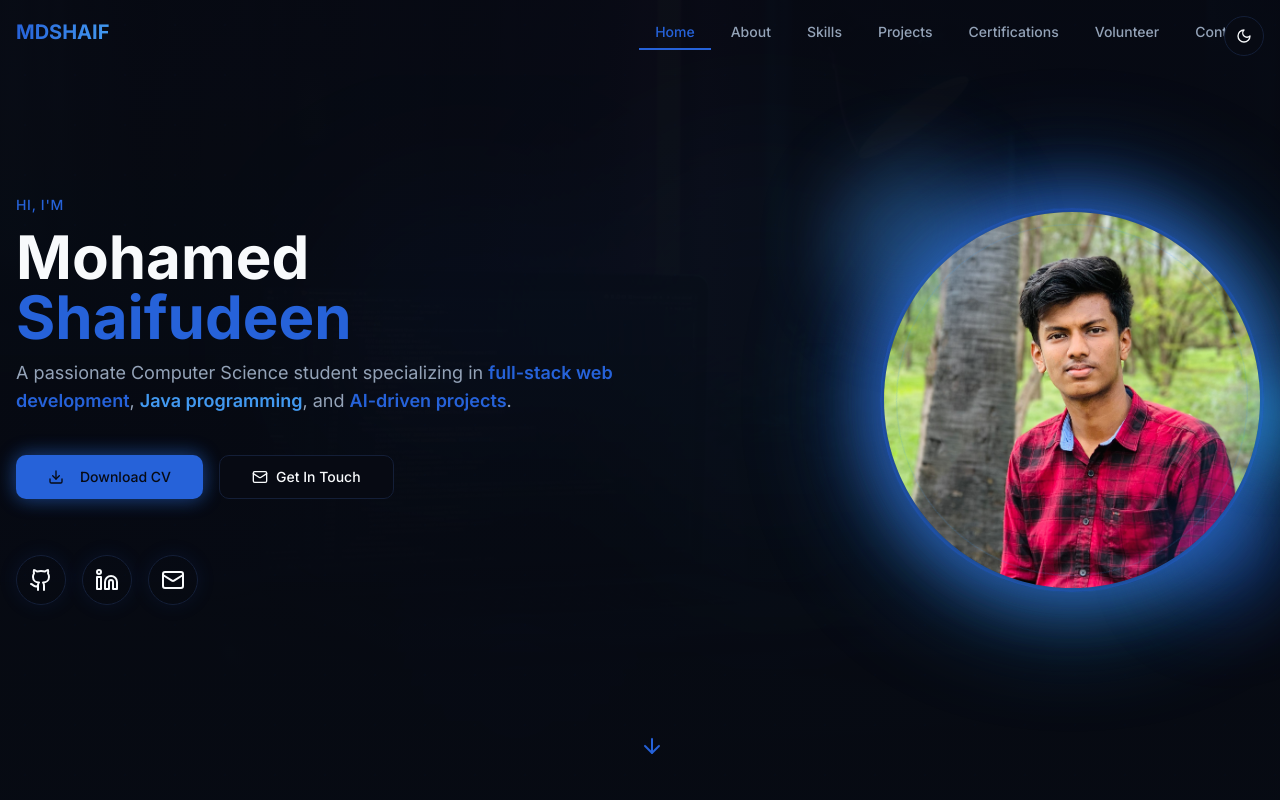
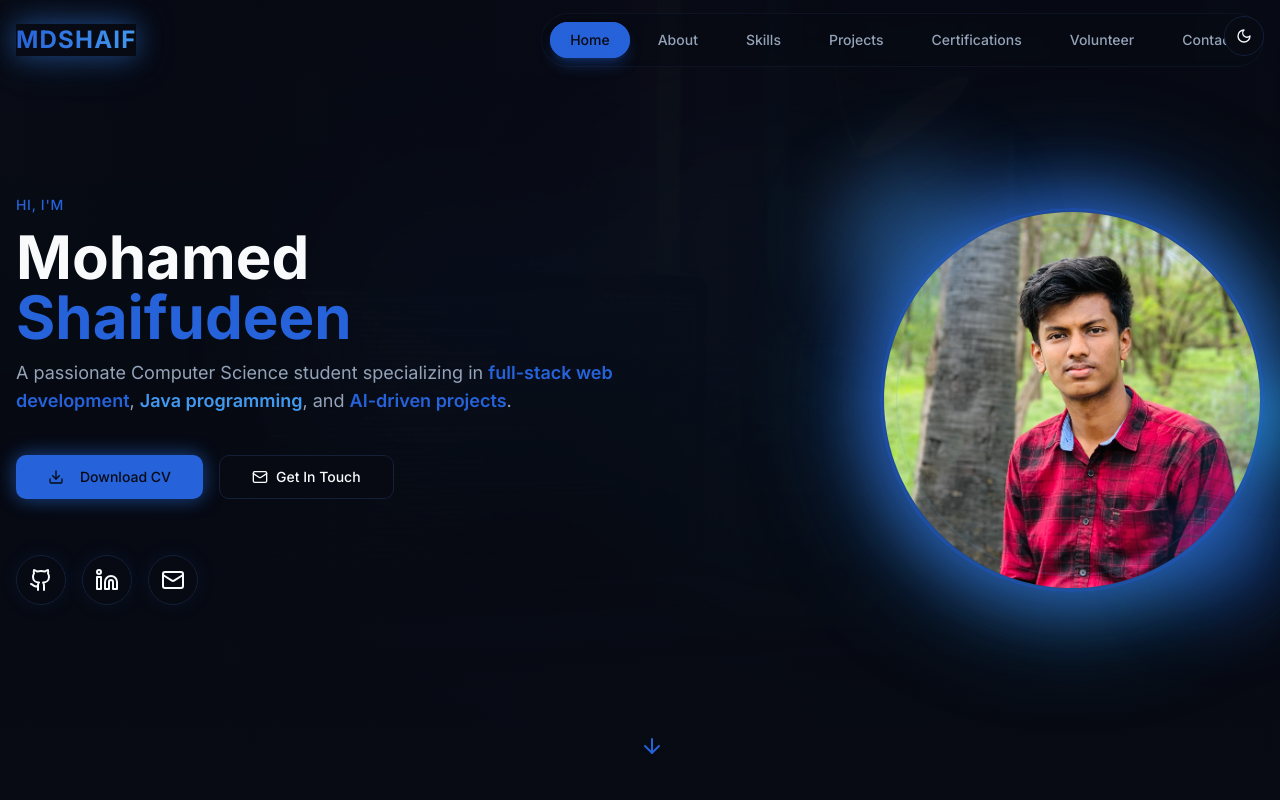
Before and after one commit to Shaifudeen007/New-Portfolio, a React (Vite) app: page / in a window 1280 px wide. Shown: the top 800 px of the page. Built offline with nearby package versions, Linux system fonts and the light colour scheme.

Commit message:
Refactor: Enhance navigation bar style

```diff
--- a/src/components/Navigation.tsx
+++ b/src/components/Navigation.tsx
@@ -52,14 +52,14 @@ const Navigation = () => {
   return (
     <>
       <nav
-        className={`fixed top-0 left-0 right-0 z-40 transition-all duration-300 ${
+        className={`fixed top-0 left-0 right-0 z-40 transition-all duration-500 ${
           isScrolled
-            ? "bg-background/80 backdrop-blur-md border-b border-border shadow-sm"
+            ? "bg-background/70 backdrop-blur-xl border-b border-primary/20 shadow-lg shadow-primary/5"
             : "bg-transparent"
         }`}
       >
         <div className="container mx-auto px-4">
-          <div className="flex items-center justify-between h-16">
+          <div className="flex items-center justify-between h-20">
             {/* Logo */}
             <a
               href="#home"
@@ -67,13 +67,16 @@ const Navigation = () => {
                 e.preventDefault();
                 scrollToSection("#home");
               }}
-              className="text-xl font-bold gradient-text hover:opacity-80 transition-opacity"
+              className="relative group"
             >
+              <span className="text-2xl font-bold gradient-text animate-glow tracking-wider hover:scale-110 transition-transform duration-300 inline-block">
                 MDSHAIF
+              </span>
+              <div className="absolute -inset-2 bg-gradient-to-r from-primary/20 to-accent/20 rounded-lg blur-lg opacity-0 group-hover:opacity-100 transition-opacity duration-500 -z-10" />
             </a>
 
             {/* Desktop Navigation */}
-            <div className="hidden md:flex items-center gap-1">
+            <div className="hidden md:flex items-center gap-2 bg-background/50 backdrop-blur-sm rounded-full px-2 py-2 border border-border/50">
               {navItems.map((item) => (
                 <a
                   key={item.name}
@@ -82,20 +85,16 @@ const Navigation = () => {
                     e.preventDefault();
                     scrollToSection(item.href);
                   }}
-                  className={`relative px-4 py-2 text-sm font-medium transition-colors hover:text-primary group ${
+                  className={`relative px-5 py-2 text-sm font-medium rounded-full transition-all duration-300 group ${
                     activeSection === item.href.substring(1)
-                      ? "text-primary"
-                      : "text-muted-foreground"
+                      ? "bg-primary text-primary-foreground shadow-lg shadow-primary/30"
+                      : "text-muted-foreground hover:text-foreground hover:bg-accent/50"
                   }`}
                 >
-                  {item.name}
-                  <span
-                    className={`absolute bottom-0 left-0 w-full h-0.5 bg-primary transform origin-left transition-transform duration-300 ${
-                      activeSection === item.href.substring(1)
-                        ? "scale-x-100"
-                        : "scale-x-0 group-hover:scale-x-100"
-                    }`}
-                  />
+                  <span className="relative z-10">{item.name}</span>
+                  {activeSection === item.href.substring(1) && (
+                    <div className="absolute inset-0 rounded-full bg-gradient-to-r from-primary to-primary/80 animate-pulse" />
+                  )}
                 </a>
               ))}
             </div>
@@ -104,14 +103,15 @@ const Navigation = () => {
             <Button
               variant="ghost"
               size="icon"
-              className="md:hidden"
+              className="md:hidden relative group hover:bg-primary/10 transition-all duration-300"
               onClick={() => setIsMobileMenuOpen(!isMobileMenuOpen)}
             >
               {isMobileMenuOpen ? (
-                <X className="h-6 w-6" />
+                <X className="h-6 w-6 text-primary transition-transform duration-300 rotate-90" />
               ) : (
-                <Menu className="h-6 w-6" />
+                <Menu className="h-6 w-6 text-primary transition-transform duration-300" />
               )}
+              <div className="absolute inset-0 rounded-lg bg-primary/20 blur opacity-0 group-hover:opacity-100 transition-opacity" />
             </Button>
           </div>
         </div>
@@ -119,16 +119,17 @@ const Navigation = () => {
 
       {/* Mobile Menu */}
       <div
-        className={`fixed inset-0 z-30 bg-background/95 backdrop-blur-md md:hidden transition-all duration-300 ${
+        className={`fixed inset-0 z-30 md:hidden transition-all duration-500 ${
           isMobileMenuOpen
             ? "opacity-100 pointer-events-auto"
             : "opacity-0 pointer-events-none"
         }`}
-        style={{ top: "64px" }}
+        style={{ top: "80px" }}
       >
+        <div className="h-full bg-background/95 backdrop-blur-xl border-t border-primary/20">
           <div className="container mx-auto px-4 py-8">
-          <div className="flex flex-col gap-4">
-            {navItems.map((item) => (
+            <div className="flex flex-col gap-3">
+              {navItems.map((item, index) => (
                 <a
                   key={item.name}
                   href={item.href}
@@ -136,15 +137,21 @@ const Navigation = () => {
                     e.preventDefault();
                     scrollToSection(item.href);
                   }}
-                className={`text-lg font-medium transition-colors hover:text-primary ${
+                  className={`relative px-6 py-4 text-lg font-medium rounded-xl transition-all duration-300 transform hover:scale-105 ${
                     activeSection === item.href.substring(1)
-                    ? "text-primary"
-                    : "text-muted-foreground"
+                      ? "bg-gradient-to-r from-primary to-primary/80 text-primary-foreground shadow-lg shadow-primary/30"
+                      : "text-muted-foreground hover:text-foreground hover:bg-accent/50 border border-border/50"
                   }`}
+                  style={{
+                    animation: isMobileMenuOpen
+                      ? `fade-in 0.3s ease-out ${index * 0.05}s both`
+                      : "none",
+                  }}
                 >
                   {item.name}
                 </a>
               ))}
+            </div>
           </div>
         </div>
       </div>
```
Lines whose indentation alone changed are shown as unchanged.
